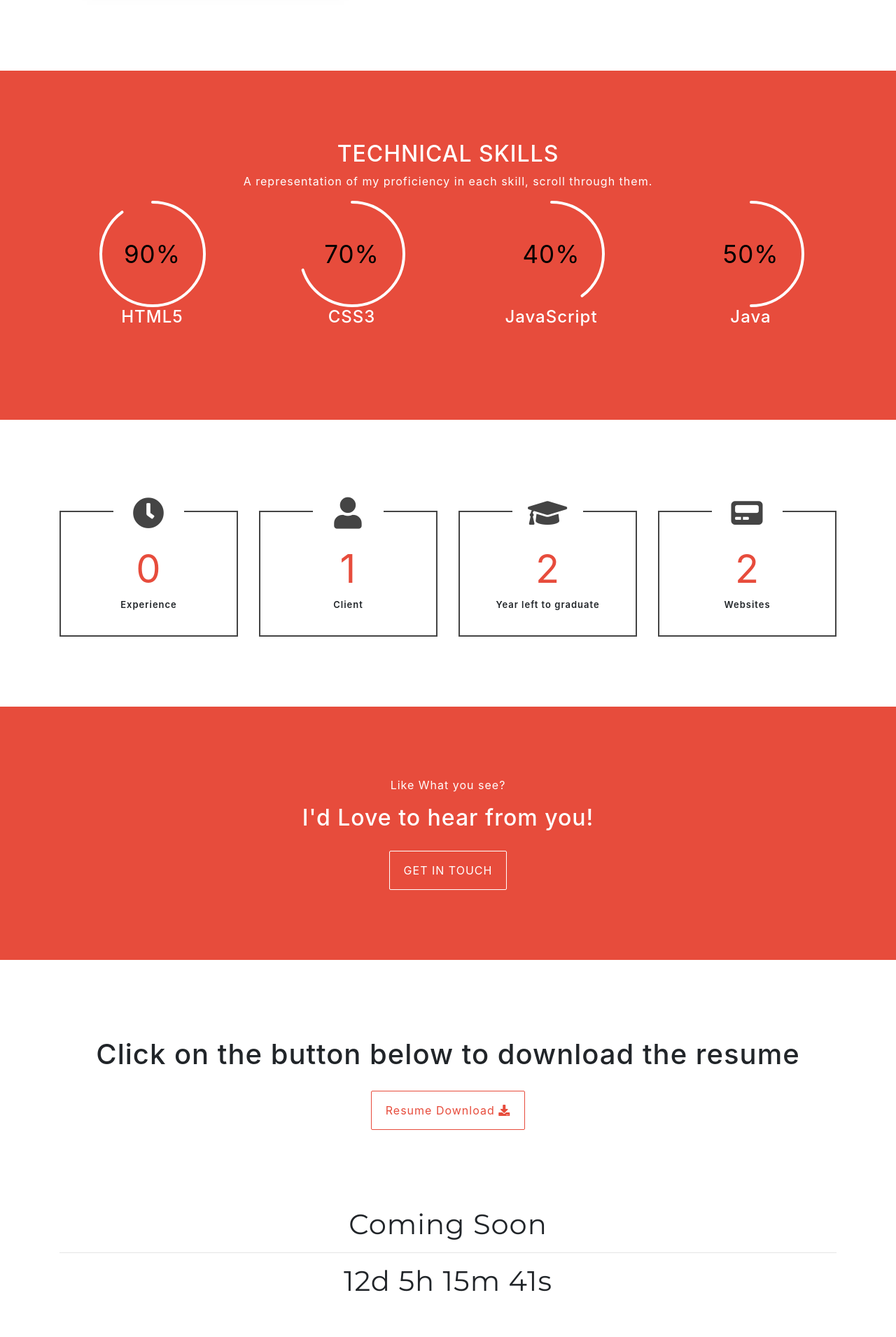
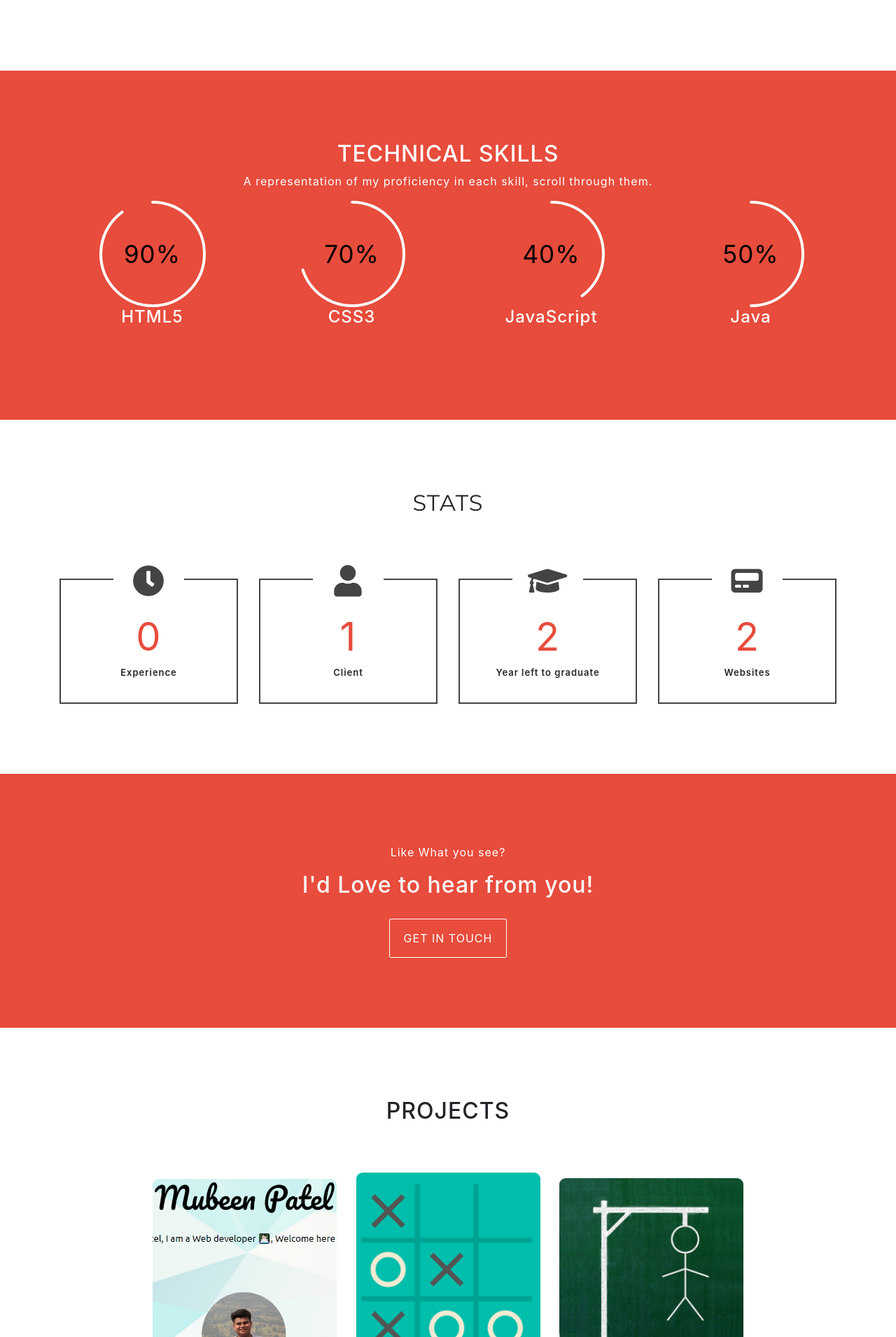
Before and after one commit to mubeenpatel99/mubeenpatel99.github.io, a PHP site: page / in a window 1280 px wide. Shown: the part 1569-3480 px from the top of the page at 70% size. Run offline with PHP 8.4, Linux system fonts and the light colour scheme; some libraries are stand-ins or nearby versions.

Commit message:
Added Projects Section!!

```diff
--- a/css/style.css
+++ b/css/style.css
@@ -84,8 +84,11 @@ button:focus {
 .aboutImage {
     max-width: 100%;
     height: 550px;
-    box-shadow: 0 6px 20px 0 rgba(0, 0, 0, 0.7);
     margin-bottom: 30px;
+}
+
+.aboutImage:hover {
+    box-shadow: 0 6px 20px 0 rgba(0, 0, 0, 0.5);
 }
 
 .Head {
@@ -131,6 +134,12 @@ button:focus {
 
 .chart .percent:after {
     content: '%';
+}
+
+.statsSection h2 {
+    font-family: "Montserrat";
+    text-align: center;
+    padding-bottom: 50px;
 }
 
 .sqaureItem {
@@ -208,25 +217,126 @@ button:focus {
     background: #fff;
 }
 
-.downloadButton {
-    color: #e74c3c;
-    display: inline-block;
-    padding: 15px 20px;
-    left: 20px;
-    right: 20px;
-    margin-top: 20px;
-    border: 1px solid #e74c3c;
-    border-radius: 2px;
+
+/* Project Section */
+
+.project-heading {
+    text-align: center;
+    text-transform: uppercase;
+    padding-bottom: 50px;
 }
 
-.downloadButton:hover {
-    text-decoration: none;
-    color: #fff;
-    background: #e74c3c;
+.items li img {
+    width: 100%;
+    -webkit-transition: all 0.2s linear, 1s;
+    -moz-transition: all 0.2s linear, 1s;
+    -o-transition: all 0.2s linear, 1s;
+    -ms-transition: all 0.2s linear, 1s;
+    -transition: all 0.2s linear, 1s;
 }
 
-.comingSoon {
-    font-family: "Montserrat" !important;
+.items li {
+    display: inline-block;
+    padding: 10px;
+}
+
+.items .item {
+    border: 1px solid #fff;
+    border-radius: 10px;
+    position: relative;
+    display: block;
+    overflow: hidden;
+}
+
+.items .icons {
+    position: absolute;
+    height: 40px;
+    width: 90px;
+    top: 50%;
+    left: 50%;
+    margin: -20px auto 0 -47px;
+    z-index: 3;
+    text-align: center;
+}
+
+.items .icons i {
+    color: #fff;
+    font-size: 20px;
+    margin-top: 9px;
+}
+
+.items .icons a {
+    width: 40px;
+    height: 40px;
+    background-color: #e74c3c;
+    position: relative;
+    display: inline-block;
+    -webkit-transition: all 0.2s linear, 0.2s;
+    -moz-transition: all 0.2s linear, 0.2s;
+    -o-transition: all 0.2s linear, 0.2s;
+    -ms-transition: all 0.2s linear, 0.2s;
+    -transition: all 0.2s linear, 0.2s;
+}
+
+.imageOverlay {
+    width: 100%;
+    height: 100%;
+    background-color: rgba(0, 0, 0, 0.5);
+    position: absolute;
+    left: 0px;
+    top: 0px;
+    opacity: 0;
+    -webkit-transition: all 0.2s linear, 1s;
+    -moz-transition: all 0.2s linear, 1s;
+    -o-transition: all 0.2s linear, 1s;
+    -ms-transition: all 0.2s linear, 1s;
+    -transition: all 0.2s linear, 1s;
+}
+
+.info {
+    width: 100%;
+    background-color: #e74c3c;
+    color: #fff;
+    border-radius: 5px;
+}
+
+.info p {
+    font-size: 24px;
+    font-family: "Montserrat";
+}
+
+.items .item:hover .imageOverlay {
+    opacity: 1;
+}
+
+.items .openButton {
+    float: left;
+    left: -2000px;
+}
+
+.items .projectLink {
+    float: right;
+    right: -2000px;
+}
+
+.items .item:hover .openButton {
+    left: 0px;
+}
+
+.items .item:hover .projectLink {
+    right: 0px;
+}
+
+.items .item:hover img {
+    -webkit-transform: scale(1.05, 1.05);
+    -moz-transform: scale(1.05, 1.05);
+    -o-transform: scale(1.05, 1.05);
+    -ms-transform: scale(1.05, 1.05);
+    -transform: scale(1.05, 1.05);
+}
+
+.items {
+    padding: 0;
 }
 
 
--- a/index.html
+++ b/index.html
@@ -12,6 +12,9 @@
 
     <!-- Owl Carousel css Sheet -->
     <link rel="stylesheet" href="./css/owl.carousel.min.css">
+
+    <!-- Fancy Box -->
+    <link rel="stylesheet" href="https://cdn.jsdelivr.net/gh/fancyapps/fancybox@3.5.7/dist/jquery.fancybox.min.css" />
 
     <!-- Font awesome link -->
     <link rel="stylesheet" href="https://use.fontawesome.com/releases/v5.8.2/css/all.css" integrity="sha384-oS3vJWv+0UjzBfQzYUhtDYW+Pj2yciDJxpsK1OYPAYjqT085Qq/1cq5FLXAZQ7Ay" crossorigin="anonymous">
@@ -33,7 +36,7 @@
 <body>
     <!-- !? Navabar -->
     <nav id="navigation" class="navbar navbar-expand-lg sticky-top">
-        <a class="navbar-brand" href="#slides">MUBEEN PATEL</a>
+        <a class="navbar-brand" href="#slides">PATEL MUBEEN</a>
 
         <button class="navbar-toggler" type="button" data-toggle="collapse" data-target="#navbarNavAltMarkup" aria-controls="navbarNavAltMarkup" aria-expanded="false" aria-label="Toggle navigation">
               <span class="navbar-toggler-icon"><i class="fas fa-caret-down"></i></span>
@@ -59,9 +62,9 @@
     <div id="slides">
         <div class="overlay"></div>
         <div class="slides-container">
+            <img src="./images/slidesheet/laptop.jpg" alt="">
             <img src="./images/slidesheet/image.jpg" alt="">
             <img src="./images/slidesheet/images1.jpg" alt="">
-            <img src="./images/slidesheet/laptop.jpg" alt="">
         </div>
 
         <div class="title">
@@ -187,6 +190,7 @@
     <!-- !? Stats Section -->
     <div id="stats" class="statsSection section">
         <div class="container">
+            <h2>STATS</h2>
             <div class="row">
                 <div class="col-md-3 col-sm-6">
                     <div class="sqaureItem">
@@ -258,48 +262,87 @@
     </div>
 
     <!-- project section -->
-    <div class="container text-center" id="project">
-        <h1 style="margin-top: 10%;">Click on the button below to download the resume</h1>
-        <a href="./files/Resume.pdf" download="Mubeen Patel Resume">
-            <p class="downloadButton" style=" margin-bottom: 10%;">
-                Resume Download <i class="fas fa-download"></i>
-            </p>
-        </a>
-        <h1 class="comingSoon">Coming Soon</h1>
-        <hr>
-        <!-- Display the countdown timer in an element -->
-        <h1 id="demo" class="comingSoon" style=" margin-bottom: 10%;"></h1>
+    <div id="project" class="section">
+        <div class="container">
+            <div class="row">
+                <div class="container">
+                    <h2 class="project-heading">Projects</h2>
+                </div>
+                <div class="Itemscontainer justify-content-center ">
+                    <ul class="items text-center">
+                        <li onclick="" class="col-xs-6 col-sm-4 col-md-3 col-lg-3">
+                            <div class="item">
+                                <img src="./images/projects/thumbnails/overview-thumb.png" alt="">
+                                <div class="icons">
+                                    <a href="./images/projects/webpage-overview.gif" title="View Image" class="openButton" data-fancybox data-caption="This is my old portfolio webpage">
+                                        <i class="fa fa-search" aria-hidden="true"></i>
+                                    </a>
+                                    <a href="" target="_blank" title="Open Link" class="projectLink">
+                                        <i class="fa fa-link" aria-hidden="true"></i>
+                                    </a>
+                                </div>
+                                <div class="imageOverlay"></div>
+                            </div>
+                            <div class="info">
+                                <p>Old Portfolio</p>
+                            </div>
+                        </li>
+                        <li onclick="" class="col-xs-6 col-sm-4 col-md-3 col-lg-3">
+                            <div class="item">
+                                <img src="./images/projects/thumbnails/tic_tac_toe.png" alt="">
+                                <div class="icons">
+                                    <a href="./images/projects/Tic-Tac-Toe.jpg" title="View Image" class="openButton" data-fancybox data-caption="This is a tic tac toe game made in Java">
+                                        <i class="fa fa-search" aria-hidden="true"></i>
+                                    </a>
+                                    <a href="https://github.com/mubeenpatel99/Tic_Tac_Toe" target="_blank" title="Open Link" class="projectLink">
+                                        <i class="fa fa-link" aria-hidden="true"></i>
+                                    </a>
+                                </div>
+                                <div class="imageOverlay"></div>
+                            </div>
+                            <div class="info">
+                                <p>Tic Tac Toe</p>
+                            </div>
+                        </li>
+                        <li onclick="" class="col-xs-6 col-sm-4 col-md-3 col-lg-3">
+                            <div class="item">
+                                <img src="./images/projects/thumbnails/hangman.jpg" alt="">
+                                <div class="icons">
+                                    <a href="./images/projects/hangman.jpg" title="View Image" class="openButton" data-fancybox data-caption="This is a computerized Version of our childhood Hangman game!!">
+                                        <i class="fa fa-search" aria-hidden="true"></i>
+                                    </a>
+                                    <a href="https://github.com/mubeenpatel99/Hangman-game" target="_blank" title="Open Link" class="projectLink">
+                                        <i class="fa fa-link" aria-hidden="true"></i>
+                                    </a>
+                                </div>
+                                <div class="imageOverlay"></div>
+                            </div>
+                            <div class="info">
+                                <p>Hangman</p>
+                            </div>
+                        </li>
+                        <li onclick="" class="col-xs-6 col-sm-4 col-md-3 col-lg-3">
+                            <div class="item">
+                                <img src="./images/projects/thumbnails/google_dinosaur.png" alt="">
+                                <div class="icons">
+                                    <a href="./images/projects/google-dinosaur.gif" title="View Image" class="openButton" data-fancybox data-caption="This is a bot that saves you from pressing spacebar!!">
+                                        <i class="fa fa-search" aria-hidden="true"></i>
+                                    </a>
+                                    <a href="https://github.com/mubeenpatel99/google-Dinosaur-game-bot" target="_blank" title="Open Link" class="projectLink">
+                                        <i class="fa fa-link" aria-hidden="true"></i>
+                                    </a>
+                                </div>
+                                <div class="imageOverlay"></div>
+                            </div>
+                            <div class="info">
+                                <p>Google Dinosaur Bot</p>
+                            </div>
+                        </li>
+                    </ul>
+                </div>
 
-        <script>
-            // Set the date we're counting down to
-            var countDownDate = new Date("June 5, 2019  17:00:00").getTime();
-
-            // Update the count down every 1 second
-            var x = setInterval(function() {
-
-                // Get todays date and time
-                var now = new Date().getTime();
-
-                // Find the distance between now and the count down date
-                var distance = countDownDate - now;
-
-                // Time calculations for days, hours, minutes and seconds
-                var days = Math.floor(distance / (1000 * 60 * 60 * 24));
-                var hours = Math.floor((distance % (1000 * 60 * 60 * 24)) / (1000 * 60 * 60));
-                var minutes = Math.floor((distance % (1000 * 60 * 60)) / (1000 * 60));
-                var seconds = Math.floor((distance % (1000 * 60)) / 1000);
-
-                // Display the result in the element with id="demo"
-                document.getElementById("demo").innerHTML = days + "d " + hours + "h " +
-                    minutes + "m " + seconds + "s ";
-
-                // If the count down is finished, write some text
-                if (distance < 0) {
-                    clearInterval(x);
-                    document.getElementById("demo").innerHTML = "EXPIRED";
-                }
-            }, 1000);
-        </script>
+            </div>
+        </div>
     </div>
 
     <div class="socialSection" id="socials">
@@ -341,6 +384,9 @@
     <script src="https://cdnjs.cloudflare.com/ajax/libs/popper.js/1.14.7/umd/popper.min.js" integrity="sha384-UO2eT0CpHqdSJQ6hJty5KVphtPhzWj9WO1clHTMGa3JDZwrnQq4sF86dIHNDz0W1" crossorigin="anonymous"></script>
     <script src="https://stackpath.bootstrapcdn.com/bootstrap/4.3.1/js/bootstrap.min.js" integrity="sha384-JjSmVgyd0p3pXB1rRibZUAYoIIy6OrQ6VrjIEaFf/nJGzIxFDsf4x0xIM+B07jRM" crossorigin="anonymous"></script>
 
+    <!-- Fancy Box Jquery -->
+    <script src="https://cdn.jsdelivr.net/gh/fancyapps/fancybox@3.5.7/dist/jquery.fancybox.min.js"></script>
+
     <!-- Link to our custom JS file -->
     <script src="./js/script.js"></script>
 </body>
--- a/js/script.js
+++ b/js/script.js
@@ -12,7 +12,7 @@ $(document).ready(function() {
     });
 
     var typed = new Typed(".typed", {
-        strings: ["Engineering Student.", "Web Developer 👨🏻‍💻.", "Scroll Down.", "Stay Connected."],
+        strings: ["Engineering Student,", "Web Developer,", "Scroll Down,", "Stay Connected."],
         typeSpeed: 70,
         loop: true,
         startDelay: 1000,
@@ -68,4 +68,6 @@ $(document).ready(function() {
         }
     });
 
+    $("[data-fancybox]").fancybox();
+
 });
```
Also changed, not shown: images/projects/Tic-Tac-Toe.jpg (added), images/projects/google-dinosaur.gif (added), images/projects/hangman.jpg (added), images/projects/thumbnails/google_dinosaur.png (added), images/projects/thumbnails/hangman.jpg (added), images/projects/thumbnails/overview-thumb.png (added), images/projects/thumbnails/tic_tac_toe.png (added), images/projects/webpage-overview.gif (added), images/self.JPG, images/slidesheet/image.jpg, loader/loader.gif, package-lock.json (added), 1 other file.
